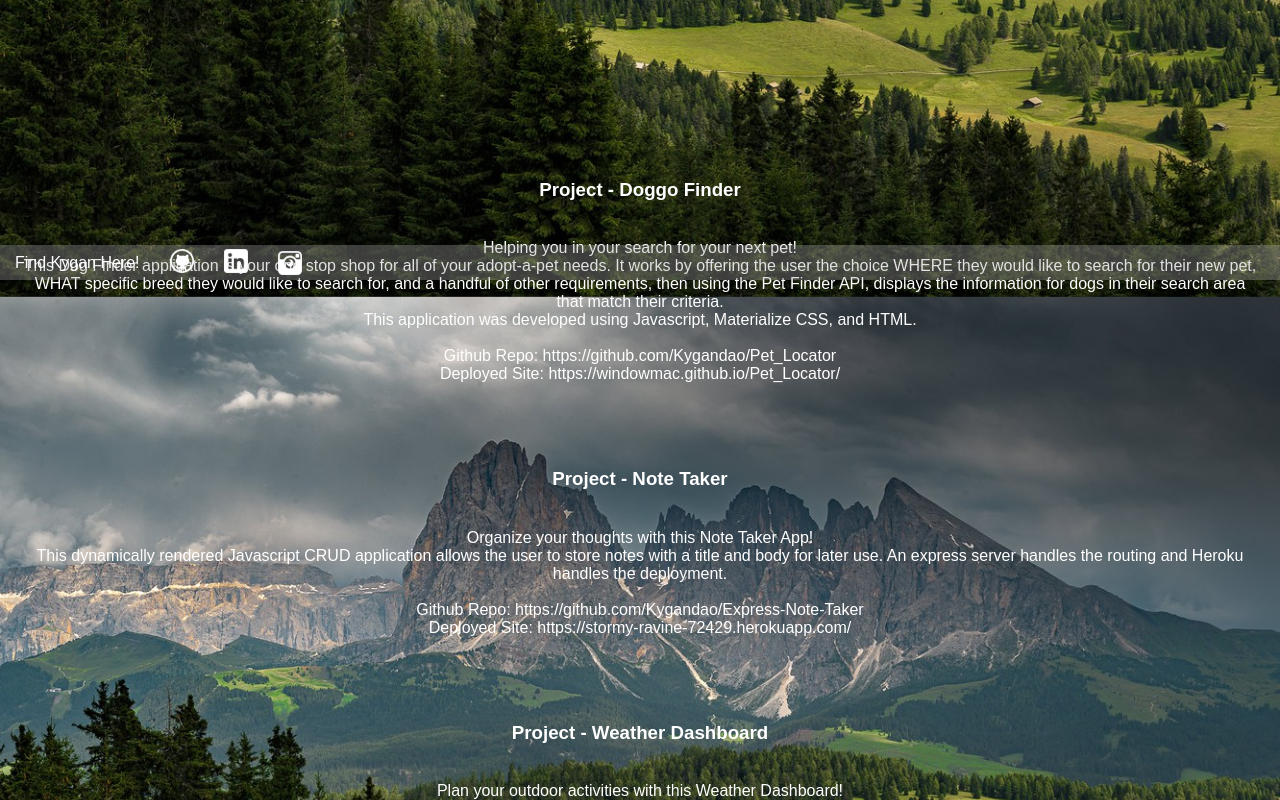
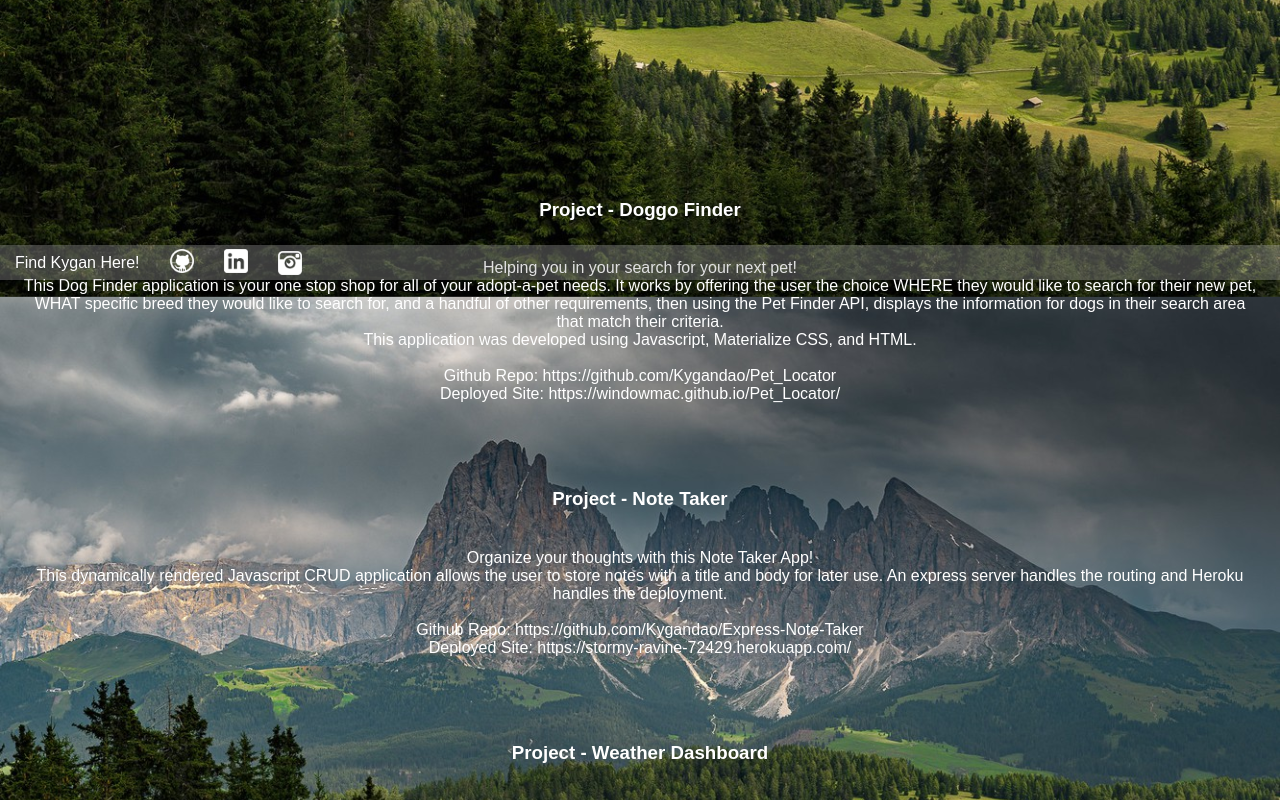
Before and after one commit to Kygandao/React-Portfolio, a React (Create React App) app: page /Projects in a window 1280 px wide. Shown: the part 520-1320 px from the top of the page. Built offline with nearby package versions, Linux system fonts and the light colour scheme.

Commit message:
fixing overlap

```diff
--- a/src/App.css
+++ b/src/App.css
@@ -115,7 +115,8 @@ body {
     color: white;
     height: 165vh;
     width: 100%;
-    padding-top: 30px;
+    padding-top: 50px;
+    padding-bottom: 20px;
 }
 
 .projectDescriptions p {
@@ -193,7 +194,8 @@ body {
 .emailForm {
     display: flex;
     flex-direction: column;
-    width: 50%
+    width: 50%;
+    padding-bottom: 45px;
 }
 
 .slider {
```
